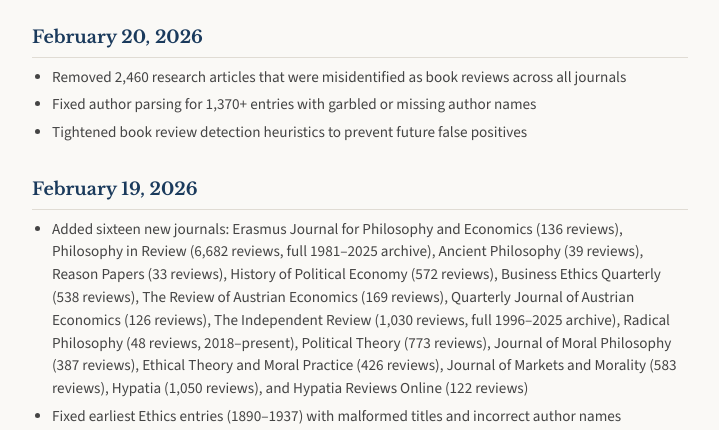
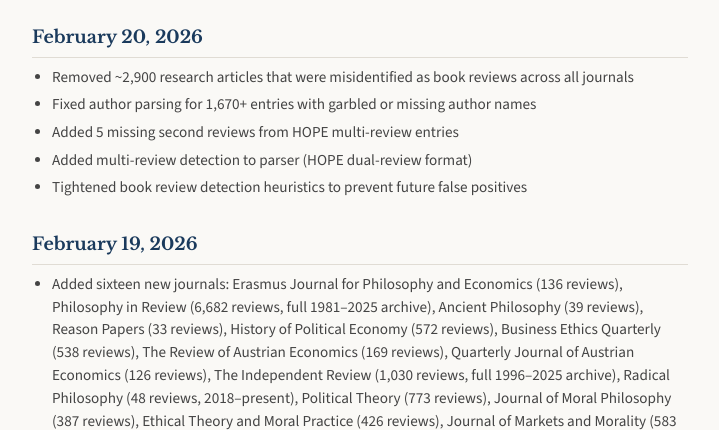
Before and after one commit to mzwolinski-png/philreviews, a Flask app: page /changelog in a window 1280 px wide. Shown: the part 149-579 px from the top of the page, without its empty margins (280-999 px from the left). Run offline with Flask 3, Linux system fonts and the light colour scheme; some libraries are stand-ins or nearby versions.

Commit message:
Fix 299 missing authors, add HOPE multi-review support
Re-fetched 1,883 entries with missing authors from Crossref using
improved parser. Fixed 299 (Ethics: 60, Philosophy: 54, BJPS: 27,
BEQ: 19, Dialogue: 17, EJP: 15, etc.). Remaining 1,584 have generic
Crossref titles without parseable author info.

Added 5 missing second reviews from HOPE multi-review entries where
two books are reviewed in a single Crossref record. Added parser
support to truncate at second <i> tag to prevent author field
contamination from subsequent reviews.

Co-Authored-By: Claude Opus 4.6 <noreply@anthropic.com>

```diff
--- a/crossref_scraper.py
+++ b/crossref_scraper.py
@@ -146,6 +146,10 @@ def parse_review_title(title: str, subtitle: str = '', crossref_data: dict = Non
 
         # Text AFTER the closing </i> tag — e.g. "<i>Title</i>. Author Name"
         post_italic = stripped[italic_match.end():]
+        # Truncate at start of second <i> tag (multi-review entries, e.g. HOPE)
+        second_italic = re.search(r'<(?:i|em)>', post_italic)
+        if second_italic:
+            post_italic = post_italic[:second_italic.start()]
         post_italic = re.sub(r'<[^>]+>', '', post_italic)  # strip stray HTML
         post_italic = post_italic.replace('&amp;', '&')  # decode HTML entities
         # Remove leading punctuation/whitespace: ". Author Name" → "Author Name"
--- a/docs/changelog.html
+++ b/docs/changelog.html
@@ -22,8 +22,10 @@
     <div class="changelog-entry">
         <h2>February 20, 2026</h2>
         <ul>
-            <li>Removed 2,460 research articles that were misidentified as book reviews across all journals</li>
-            <li>Fixed author parsing for 1,370+ entries with garbled or missing author names</li>
+            <li>Removed ~2,900 research articles that were misidentified as book reviews across all journals</li>
+            <li>Fixed author parsing for 1,670+ entries with garbled or missing author names</li>
+            <li>Added 5 missing second reviews from HOPE multi-review entries</li>
+            <li>Added multi-review detection to parser (HOPE dual-review format)</li>
             <li>Tightened book review detection heuristics to prevent future false positives</li>
         </ul>
     </div>
--- a/templates/changelog.html
+++ b/templates/changelog.html
@@ -22,8 +22,10 @@
     <div class="changelog-entry">
         <h2>February 20, 2026</h2>
         <ul>
-            <li>Removed 2,460 research articles that were misidentified as book reviews across all journals</li>
-            <li>Fixed author parsing for 1,370+ entries with garbled or missing author names</li>
+            <li>Removed ~2,900 research articles that were misidentified as book reviews across all journals</li>
+            <li>Fixed author parsing for 1,670+ entries with garbled or missing author names</li>
+            <li>Added 5 missing second reviews from HOPE multi-review entries</li>
+            <li>Added multi-review detection to parser (HOPE dual-review format)</li>
             <li>Tightened book review detection heuristics to prevent future false positives</li>
         </ul>
     </div>
```
